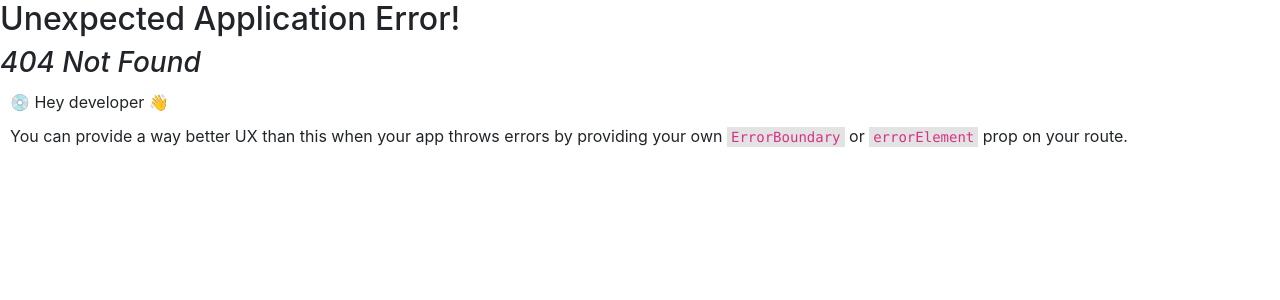
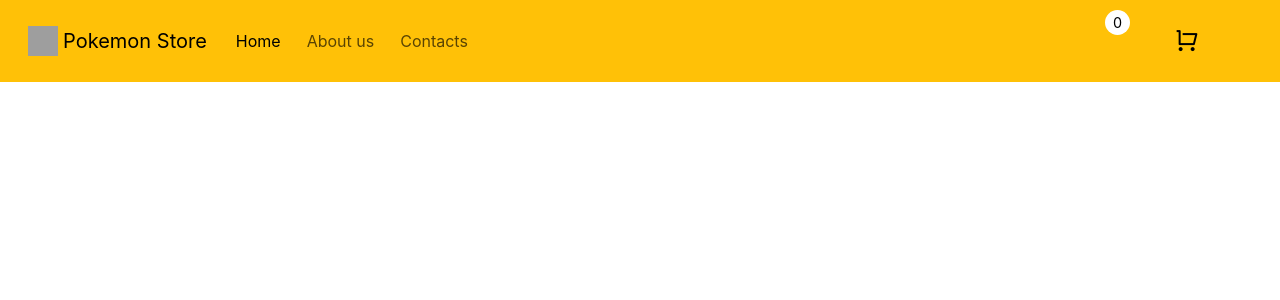
Before and after one commit to valeny91/Pokemon_projectwork, a React (Create React App) app: page /cart-inside in a window 1280 px wide. Before the commit this address had no page. Shown: the top 300 px of the page. Built offline with nearby package versions, Linux system fonts and the light colour scheme; grey boxes are pictures that could not be loaded.

Commit message:
Feat: addToCart Context

```diff
--- a/src/Components/Card/Card.tsx
+++ b/src/Components/Card/Card.tsx
@@ -1,22 +1,27 @@
 import React, { FC, useEffect, useState } from "react";
 import "./Card.css";
+import { useAddToCart } from "../../Provider/AddToCartContext";
+import { Pokemon } from "../../types/Pokemon";
 
 interface CardProps {
-  pokemon: {
-    images: {
-      small: string;
-      large: string;
-    };
-    id: number;
-    name: string;
-  };
+  pokemon: Pokemon;
 }
 
 const Card: FC<CardProps> = ({ pokemon }) => {
+
+  const { addToCart } = useAddToCart();
+
+  const handleAddToCart = () => {
+    addToCart(pokemon);
+  };
     return (
       <div className="card">
         <img src={pokemon?.images?.small} alt={pokemon.name} />
         <h3>{pokemon.name}</h3>
+        <p>{pokemon.id}€</p>
+        <button onClick={handleAddToCart} className="btn btn-warning">
+          Add To Cart
+        </button>
       </div>
     );
   };
--- a/src/Components/Cart/Cart.tsx
+++ b/src/Components/Cart/Cart.tsx
@@ -1,24 +1,22 @@
 import React, { FC, useState } from 'react'
 import './Cart.css'
+import { Link } from 'react-router-dom';
+import { useAddToCart } from '../../Provider/AddToCartContext';
+import { Pokemon } from '../../types/Pokemon';
 
 
 const Cart = () => {
-    const [cart, setCart] = useState([{}]);
+    const {cart} = useAddToCart();
 
-    const updateCart = (id: number) => {
-        setCart((cart) => [...cart, { id, quantity: 1 }]);
-        console.log(cart);
-    }
 
     return (
         <div className=" mx-5">
-            <a href="#"><i className="ri-shopping-cart-line cart"></i></a>
+            <Link to="/cart-inside">
+            <i className="ri-shopping-cart-line cart"></i>
+            </Link>
             <div>
-                <button onClick={() => updateCart(1)}>id 1</button>
-                <button onClick={() => updateCart(2)}>id 2</button>
-                <button onClick={() => updateCart(3)}>id 3</button>
                 <span className='cart-container_tot'>
-                    {cart.length -1}
+                    {cart.length}
                 </span>
             </div>
         </div>
--- /dev/null
+++ b/src/Components/CartInside/CartInside.tsx
@@ -0,0 +1,26 @@
+import React from 'react'
+import Navbar from '../Navbar/Navbar'
+import { useAddToCart } from '../../Provider/AddToCartContext'
+
+const CartInside = () => {
+    const { cart } = useAddToCart();
+
+
+
+  ;
+  return (
+    <>
+      <Navbar/>
+        <div>
+            {cart.map((pokemon, index) => (
+                <div key={index}>
+                    <h1>{pokemon.name}</h1>
+                    <img src={pokemon.images.small} alt={pokemon.name} />
+                </div>
+            ))}
+        </div>
+    </>
+  )
+}
+
+export default CartInside
--- /dev/null
+++ b/src/Provider/AddToCartContext.tsx
@@ -0,0 +1,35 @@
+import React, { FC, ReactNode, createContext, useContext, useState } from 'react';
+import { Pokemon } from '../types/Pokemon';
+
+interface AddToCartContextType {
+    cart: Pokemon[];
+  addToCart: (pokemon: Pokemon) => void;
+}
+
+const AddToCartContext = createContext<AddToCartContextType | undefined>(undefined);
+
+export const useAddToCart = () => {
+  const context = useContext(AddToCartContext);
+  if (!context) {
+    throw new Error('useAddToCart must be used within a AddToCartProvider');
+  }
+  return context;
+};
+
+interface AddToCartProviderProps {
+    children: ReactNode;
+  }
+
+export const AddToCartProvider: FC<AddToCartProviderProps> = ({ children }) => {
+  const [cart, setCart] = useState<Pokemon[]>([]);
+
+  const addToCart = (pokemon: Pokemon) => {
+    setCart(prevCart => [...prevCart, pokemon]);
+  };
+
+  return (
+    <AddToCartContext.Provider value={{ cart, addToCart }}>
+      {children}
+    </AddToCartContext.Provider>
+  );
+};
```
Also changed, not shown: src/Components/Card/CardList.tsx (+7 -0 lines), src/index.tsx (+8 -0 lines). Lines whose indentation alone changed are shown as unchanged.
